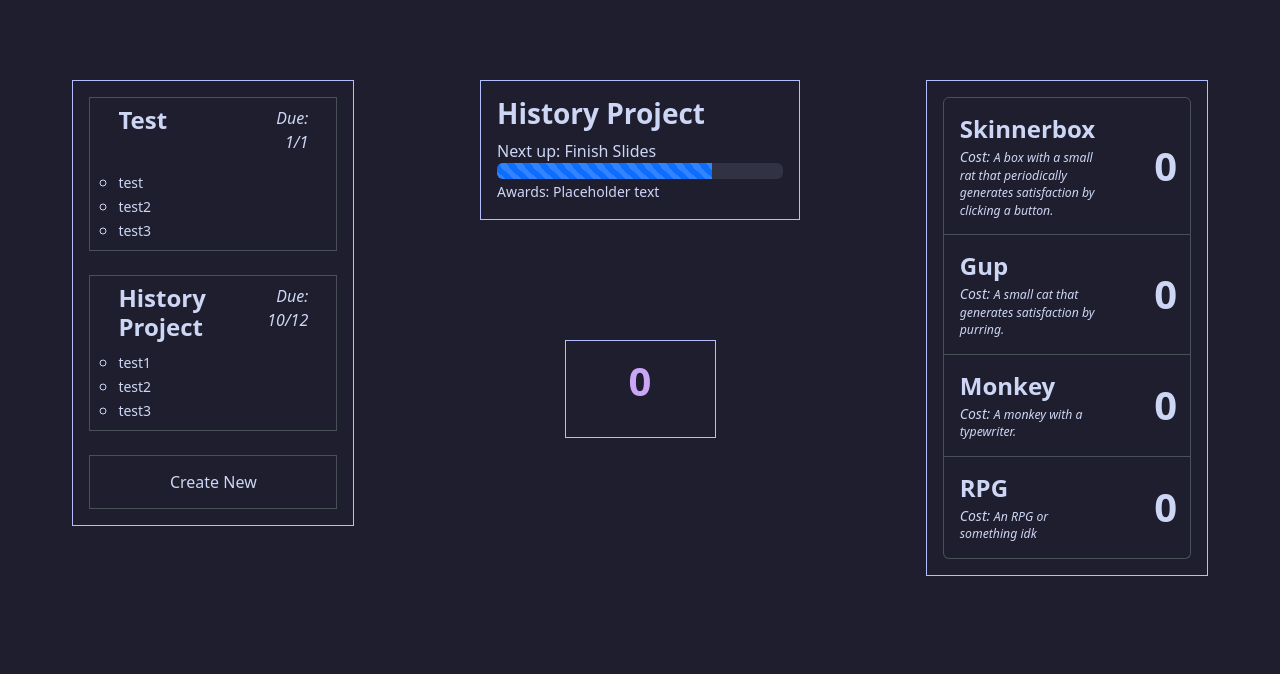
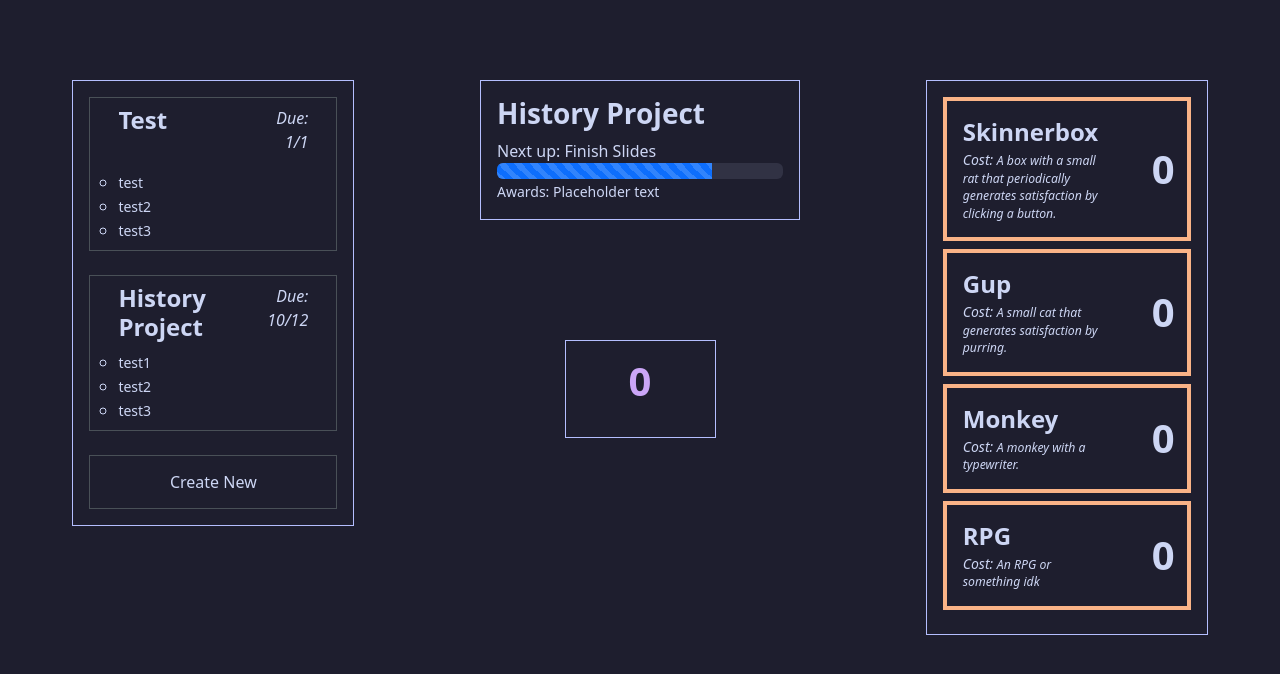
Before and after one commit to UntitledHam/sidequest, a Flask app: page / in a window 1280 px wide. Shown: the top 674 px of the page. Run offline with Flask 3, Linux system fonts and the light colour scheme; the visitor is signed in with stand-in values (Sample User, id 1); data comes from the database, SQL or seed files in the repository.

Commit message:
Buttons now gray out if you cant afford the building.

```diff
--- a/app/static/scripts/building.js
+++ b/app/static/scripts/building.js
@@ -3,6 +3,7 @@ export class building {
     this.numberOwned = numberOwned;
     this.name = name;
     this.baseCost = baseCost;
+    this.cost = this.calculateCost();
   }
 
   buyMore(numberToBuy) {
@@ -15,6 +16,11 @@ export class building {
 
   setNumOwned(newNumberOwned) {
     this.numberOwned = newNumberOwned;
+    this.cost = this.calculateCost();
+  }
+
+  getCost() {
+    return this.cost;
   }
 
   calculateCost() {
--- a/app/static/scripts/gamelogic.js
+++ b/app/static/scripts/gamelogic.js
@@ -156,6 +156,19 @@ async function updateBuildings(deltaTime) {
   }
 }
 
+async function lockBuildings() {
+  for (let [key, building] of buildings) {
+    // If your'e a broke boy just say so.
+    if (building.getCost() > points) {
+      document.getElementById(key).disabled = true;
+    }
+    // Nah, i aint broke...
+    else {
+      document.getElementById(key).disabled = false;
+    }
+  }
+}
+
 async function updateGame(deltaTime, totalTime) {
   const timeSinceLastSave = totalTime - timeOfLastSave;
   if (timeSinceLastSave >= saveInterval) {
@@ -181,6 +194,7 @@ async function render(interp) {
   pointsElement.innerText = await numberAbreviation(interpPoints);
   pointsPerSecondElement.innerText = `${await numberAbreviation(interpPPS * 1000)} per second.`;
   fpsCounterElement.innerText = `FPS: ${fps.toFixed(1)}`;
+  lockBuildings();
 }
 
 async function lerp(oldVal, newVal, percentage) {
@@ -196,13 +210,14 @@ async function setBuildingCount(buildingKey, count) {
   let amountElement = buildingElement.querySelector(".building-amount");
   let costElement = buildingElement.querySelector(".building-cost");
   amountElement.innerText = count;
-  costElement.innerHTML = `<span style="color: var(--cost)">Cost:</span> ${numberAbreviation(buildings.get(buildingKey).calculateCost())}`;
+  let cost = buildings.get(buildingKey).getCost();
+  costElement.innerHTML = `<span style="color: var(--cost)">Cost:</span> ${numberAbreviation(cost)}`;
 }
 
 async function buyBuilding(buildingKey) {
   console.log(`Buying building: ${buildingKey}`)
   const building = buildings.get(buildingKey);
-  const cost = building.calculateCost();
+  const cost = building.getCost();
   if (points >= cost) {
     points -= cost;
     setBuildingCount(buildingKey, building.getNumOwned()+1);
--- a/app/static/styles/css/index.css
+++ b/app/static/styles/css/index.css
@@ -181,7 +181,7 @@
   --bs-body-bg-rgb: 30, 30, 46;
   --bs-emphasis-color: #cba6f7;
   --bs-emphasis-color-rgb: 203, 166, 247;
-  --bs-secondary-color: #89dceb;
+  --bs-secondary-color: #f38ba8;
   --bs-secondary-color-rgb: 137, 220, 235;
   --bs-secondary-bg: #313244;
   --bs-secondary-bg-rgb: 49, 50, 68
@@ -229,3 +229,12 @@
   --bs-form-invalid-border-color: #f38ba8;
   --cost: #f9e2af
 ; }
+
+.btn {
+  border-color: #fab387 !important;
+  border-width: 4px !important;
+  border-radius: 0px !important; }
+
+.btn[disabled] {
+  background-color: #11111b !important;
+  border-color: #f38ba8 !important; }
--- a/app/static/styles/scss/index.scss
+++ b/app/static/styles/scss/index.scss
@@ -28,6 +28,7 @@ $base: #1e1e2e;
 $mantle: #181825;
 $crust: #11111b;
 
+$btn-disabled-color: $sky;
 
 // Required
 @import "node_modules/bootstrap/scss/variables";
@@ -35,6 +36,7 @@ $crust: #11111b;
 @import "node_modules/bootstrap/scss/maps";
 @import "node_modules/bootstrap/scss/mixins";
 @import "node_modules/bootstrap/scss/root";
+
 
 [data-bs-theme=mocha] {
   color-scheme: dark;
@@ -44,7 +46,7 @@ $crust: #11111b;
   --bs-body-bg-rgb: #{to-rgb($base)};
   --bs-emphasis-color: #{$mauve};
   --bs-emphasis-color-rgb: #{to-rgb($mauve)};
-  --bs-secondary-color: #{$sky};
+  --bs-secondary-color: #{$red};
   --bs-secondary-color-rgb: #{to-rgb($sky)};
   --bs-secondary-bg: #{$surface0};
   --bs-secondary-bg-rgb: #{to-rgb($surface0)}
@@ -90,9 +92,19 @@ $crust: #11111b;
   --bs-form-valid-border-color: #{$green};
   --bs-form-invalid-color: #{$red};
   --bs-form-invalid-border-color: #{$red};
+
   --cost: #{$yellow}
 }
 
+.btn {
+  border-color:#{$peach} !important;
+  border-width: 4px !important;
+  border-radius: 0px !important;
+}
+.btn[disabled] {
+  background-color: #{$crust} !important;
+  border-color: #{$red} !important;
+}
 
 // * {
 //   background: $base;
--- a/app/templates/building.html
+++ b/app/templates/building.html
@@ -1,5 +1,5 @@
 {% macro building(name, description) %}
-<a id="{{name.lower().replace(" ", "-") }}" class="list-group-item list-group-item-action py-3 lh-sm user-select-none building">
+<button type="button" id="{{name.lower().replace(" ", "-") }}" class="btn btn-primary list-group-item list-group-item-action py-3 lh-sm building mb-2 border">
   <div class="row">
     <div class="col-sm-10">
       <div class="mb-1 text-start">
@@ -13,5 +13,5 @@
       <strong class="building-amount" id="{{ name.lower().replace(" ", "-") }}-amount">0</strong>
     </div>
   </div>
-</a>
+</button>
 {% endmacro %}
```
